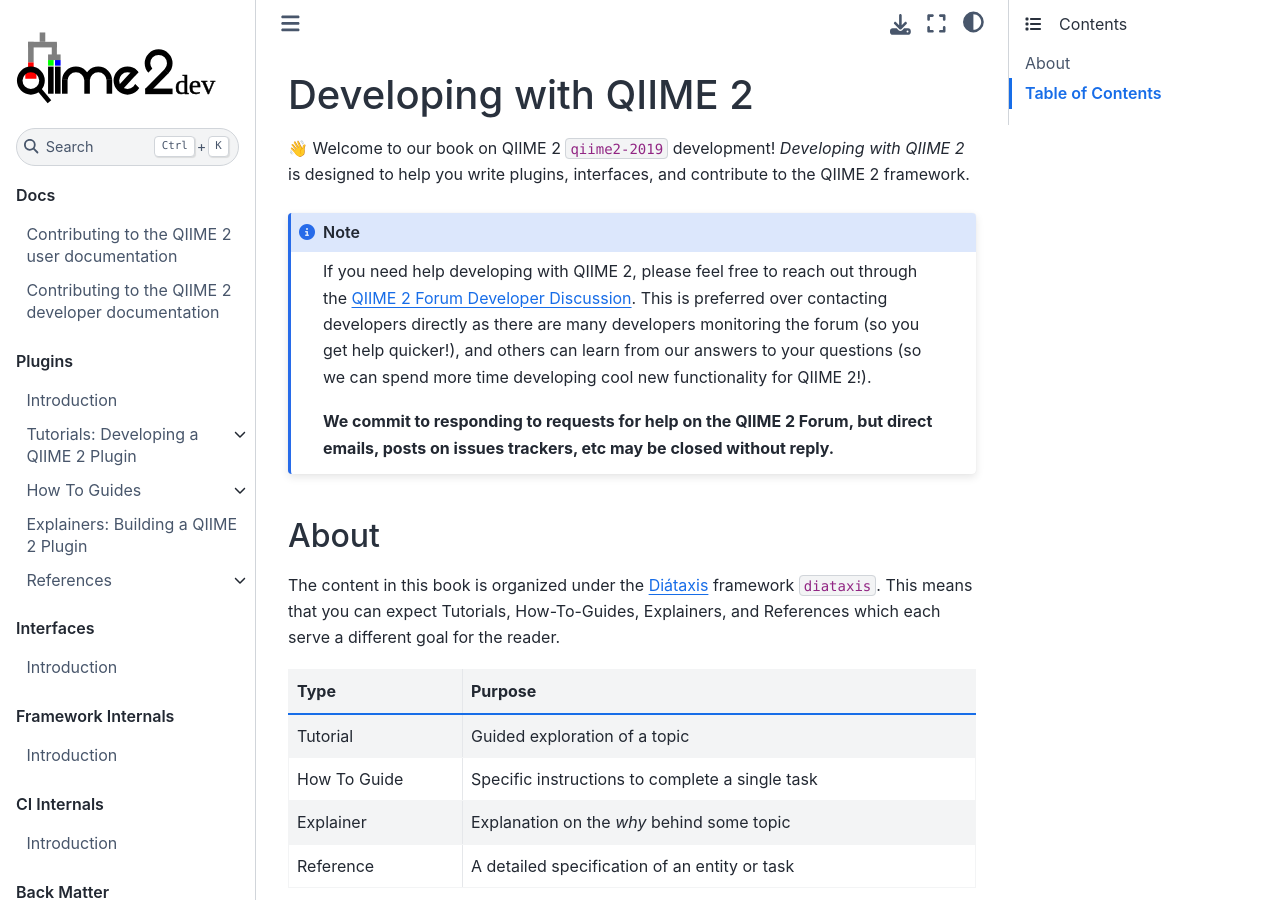
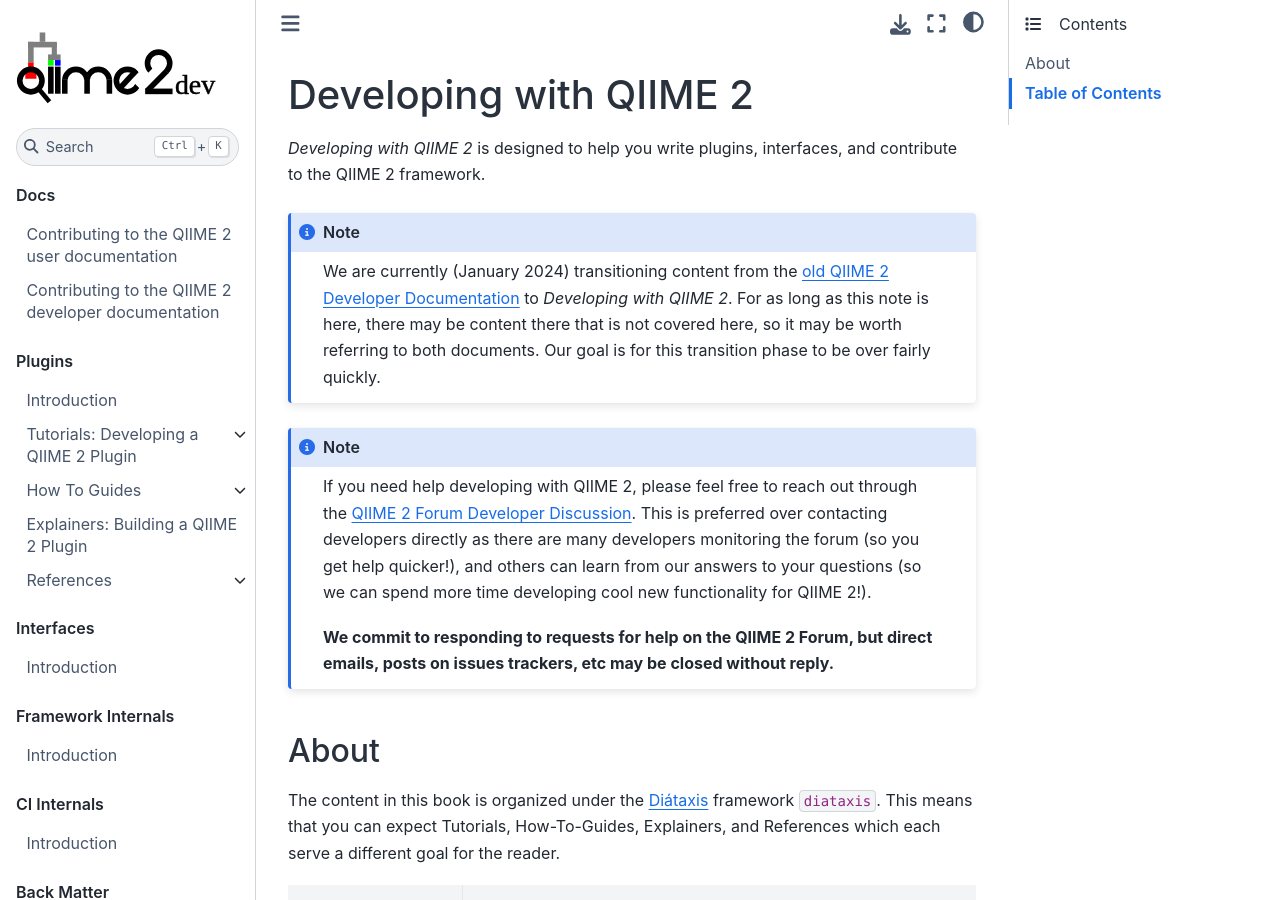
Before and after one commit to caporaso-lab/developing-with-qiime2, a Jupyter Book: the page built from book/intro.md, in a window 1280 px wide and 900 px high. Built offline with Jupyter Book 1.0.4 settings and Sphinx 7.4.7 and the Sphinx Book theme 1.1.4, drawn with Linux system fonts in a browser that asks for light colours; cross-references to code outside the pages are shown as plain code.

Commit message:
add reference to old dev docs, since i'm starting to reference these dev docs in various locations

````diff
--- a/book/intro.md
+++ b/book/intro.md
@@ -1,7 +1,12 @@
 # Developing with QIIME 2
 
-👋 Welcome to our book on QIIME 2 {cite}`qiime2-2019` development!
 *Developing with QIIME 2* is designed to help you write plugins, interfaces, and contribute to the QIIME 2 framework.
+
+```{note}
+We are currently (January 2024) transitioning content from the [old QIIME 2 Developer Documentation](https://dev.qiime2.org) to *Developing with QIIME 2*.
+For as long as this note is here, there may be content there that is not covered here, so it may be worth referring to both documents.
+Our goal is for this transition phase to be over fairly quickly.
+```
 
 ```{note}
 If you need help developing with QIIME 2, please feel free to reach out through the {{ developer_discussion }}.
````
